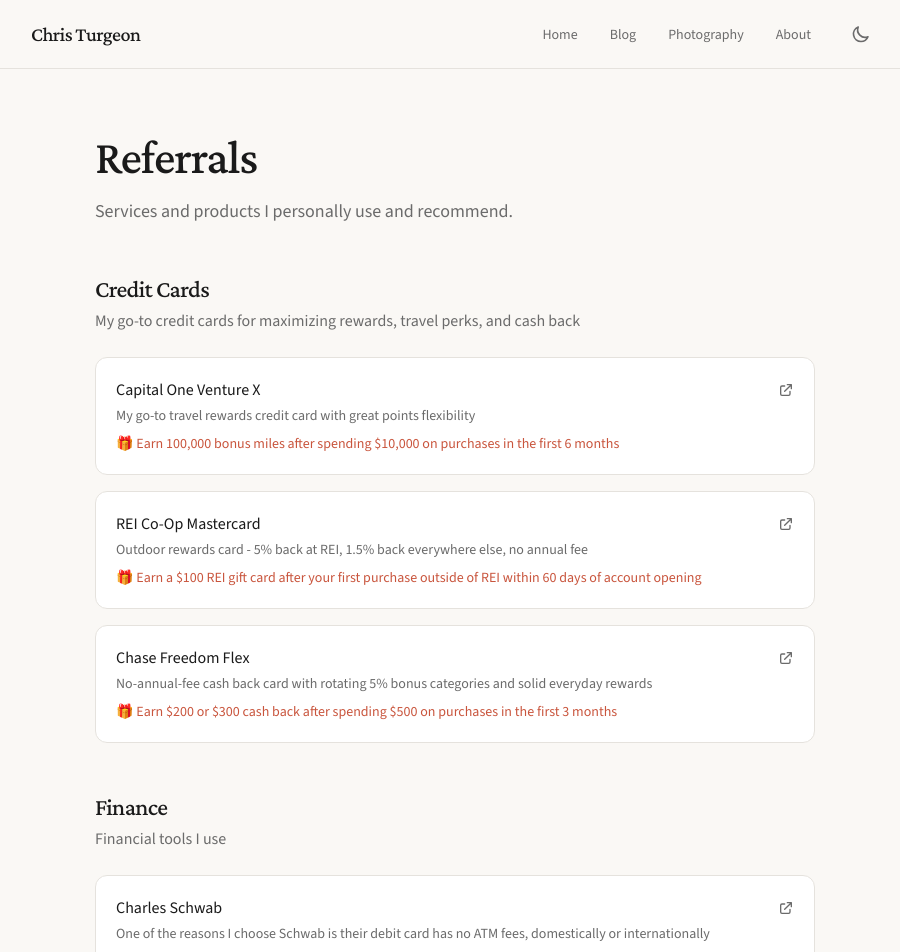
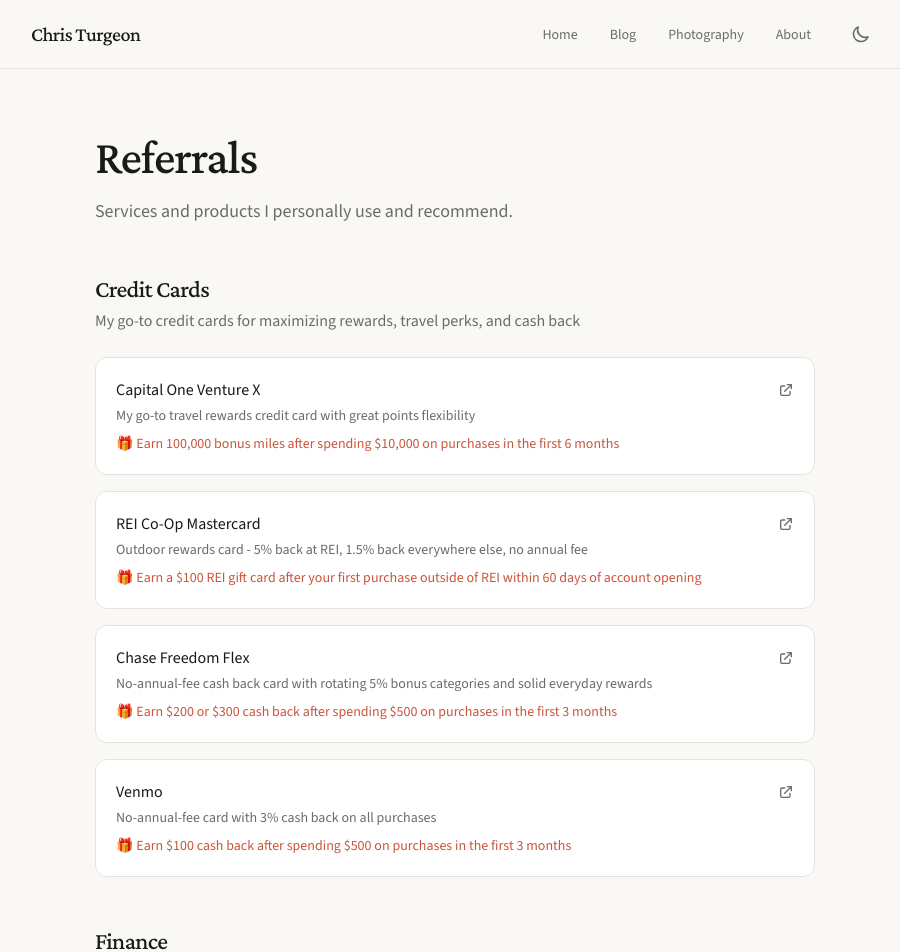
Before and after one commit to christurgeon/Personal-Website, a Next.js app: page /referrals in a window 1280 px wide. Shown: the top 952 px of the page, without its empty margins (185-1085 px from the left). Built offline with nearby package versions, Linux system fonts and the light colour scheme.

Commit message:
Add Venmo Referral

```diff
--- a/src/app/referrals/page.tsx
+++ b/src/app/referrals/page.tsx
@@ -41,6 +41,12 @@
         description: "No-annual-fee cash back card with rotating 5% bonus categories and solid everyday rewards",
         bonus: "Earn $200 or $300 cash back after spending $500 on purchases in the first 3 months",
         href: "https://www.referyourchasecard.com/18d/CSJO5XQRI3",
+      },
+      {
+        name: "Venmo",
+        description: "No-annual-fee card with 3% cash back on all purchases",
+        bonus: "Earn $100 cash back after spending $500 on purchases in the first 3 months",
+        href: "https://get.venmo.com/7xWaniQM3Zb",
       },
     ],
   },
```
